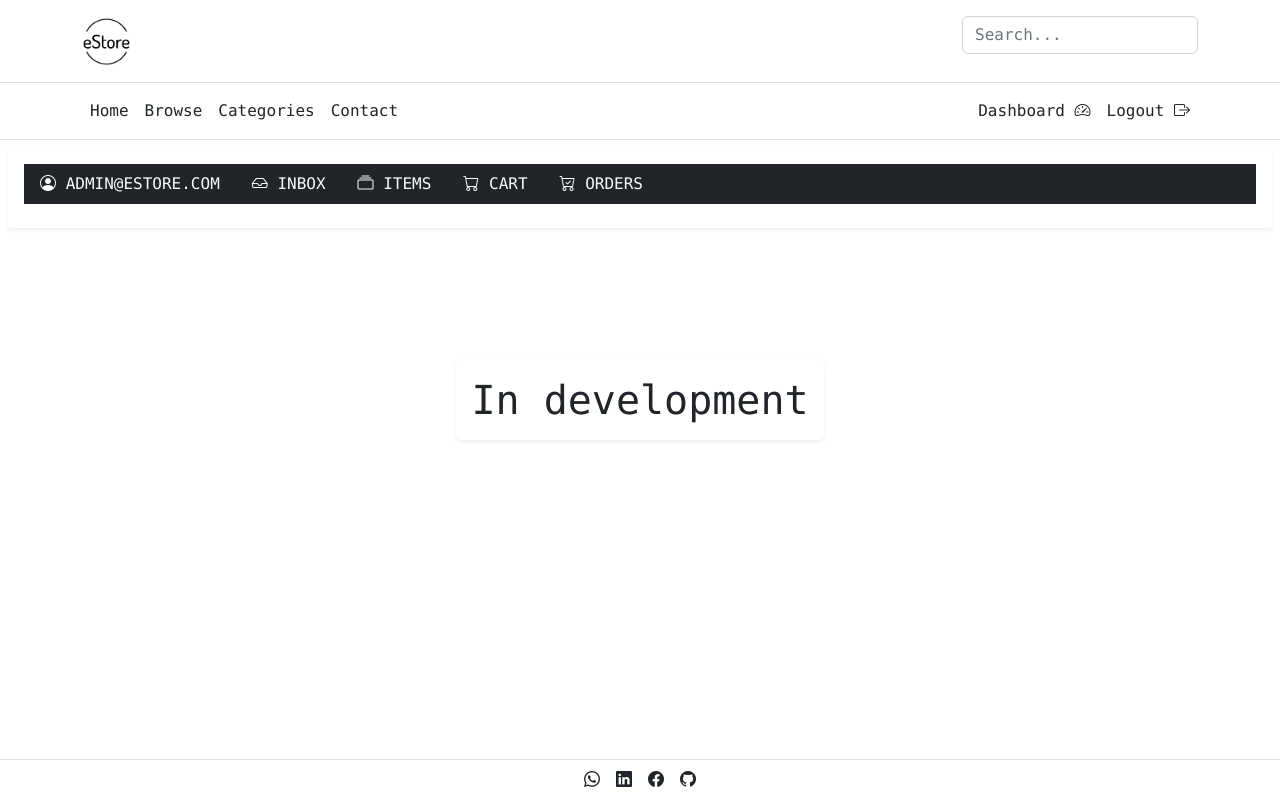
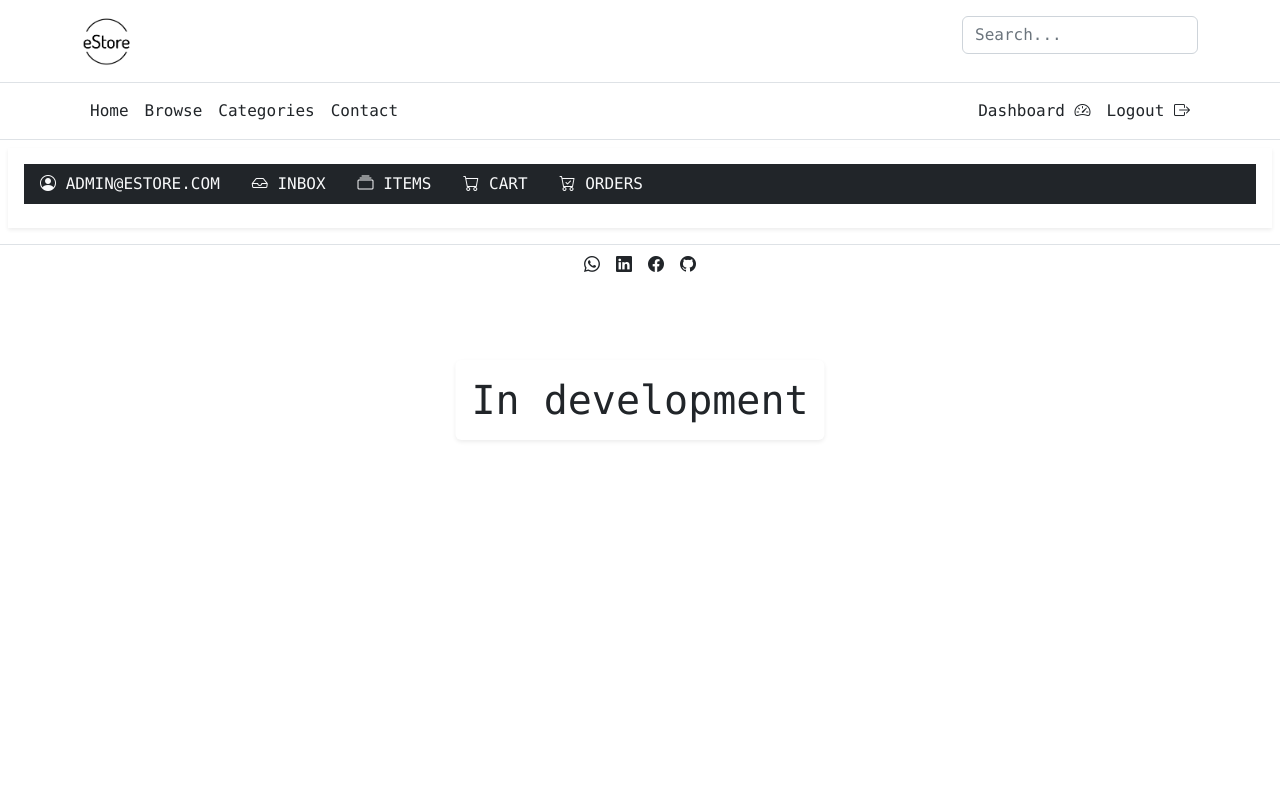
Before and after one commit to TBS5596/estore-deployed, a Django app: page /cart/edit/2 in a window 1280 px wide. Run offline with Django 4.2, Linux system fonts and the light colour scheme; a user stored in the database is signed in; data comes from the database, SQL or seed files in the repository.

Commit message:
Update base.html

```diff
--- a/core/templates/core/base.html
+++ b/core/templates/core/base.html
@@ -48,7 +48,7 @@
 
     {% block content %}{% endblock content %}
 
-    <footer class="container-fluid border-top position-absolute bottom-0 start-50 translate-middle-x bg-white sticky-bottom">
+    <footer class="container-fluid border-top bg-white sticky-bottom">
         <div class="d-flex justify-content-center">
             <ul class="nav">
                 <li class="nav-item"><a href="https://wa.me/message/LZY6MNSKP5NKE1" class="nav-link link-body-emphasis px-2 link-dark"><i class="bi bi-whatsapp"></i></a></li>
```
